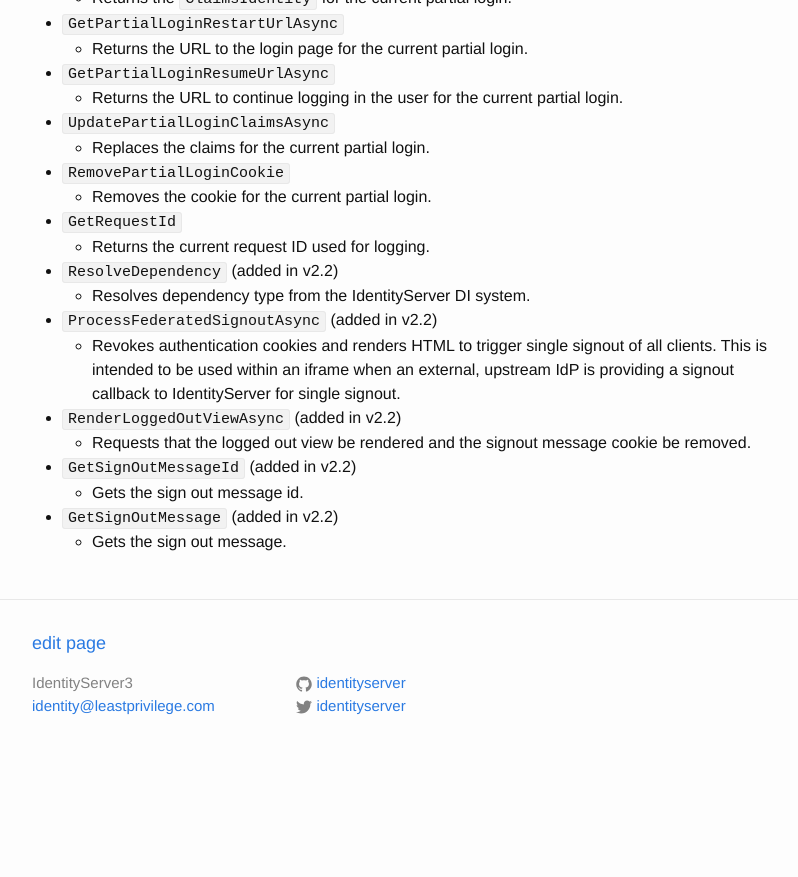
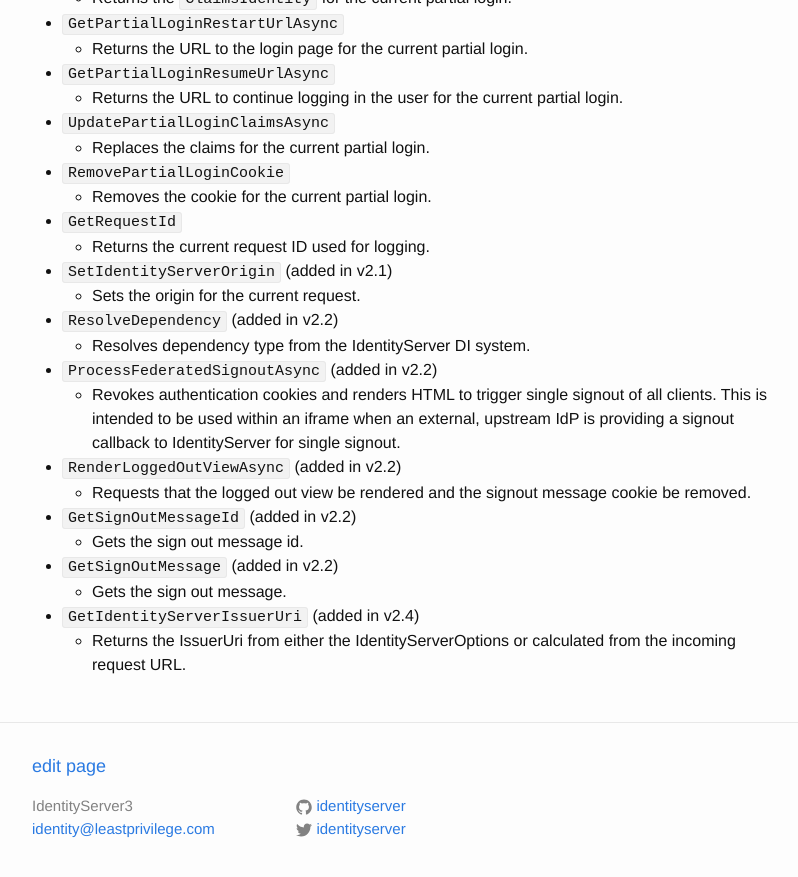
Before and after one commit to IdentityServer/Documentation, a Jekyll site: the page built from docsv2/advanced/owin.md, in a window 1280 px wide and 900 px high, scrolled down 1086 px. Shown: the top 877 px of the window, without its empty margins (238-1036 px from the left). Built offline with Jekyll 4.4.1, drawn with Linux system fonts in a browser that asks for light colours; Markdown is read by kramdown in place of the engine named in the settings; before the commit the page ends 1863 px from its top, so only the background shows below that.

Commit message:
Update owin.md

```diff
--- a/docsv2/advanced/owin.md
+++ b/docsv2/advanced/owin.md
@@ -46,6 +46,8 @@
     * Removes the cookie for the current partial login.
 * `GetRequestId`
     * Returns the current request ID used for logging.
+* `SetIdentityServerOrigin` (added in v2.1)
+    * Sets the origin for the current request.
 * `ResolveDependency` (added in v2.2)
     * Resolves dependency type from the IdentityServer DI system.
 * `ProcessFederatedSignoutAsync` (added in v2.2)
@@ -56,3 +58,5 @@
     * Gets the sign out message id.
 * `GetSignOutMessage` (added in v2.2)
     * Gets the sign out message.
+* `GetIdentityServerIssuerUri` (added in v2.4)
+    * Returns the IssuerUri from either the IdentityServerOptions or calculated from the incoming request URL.
```
